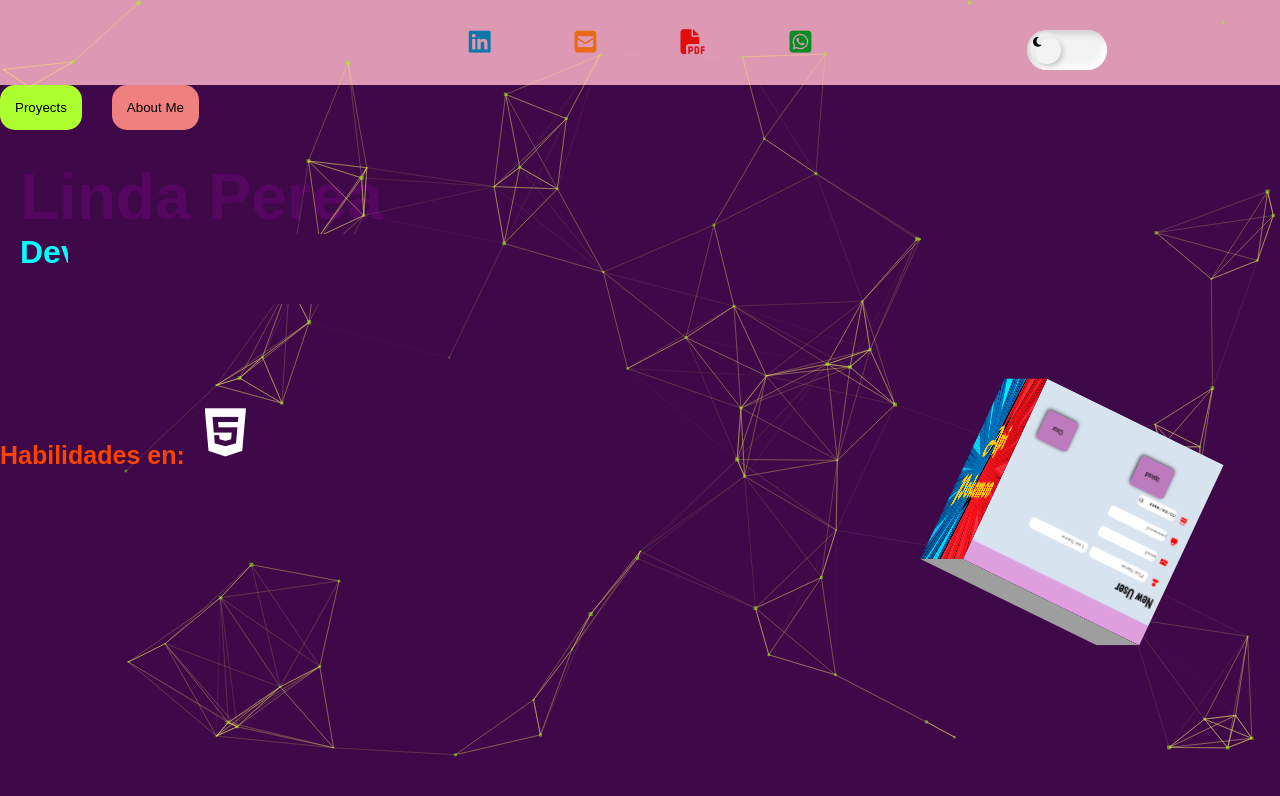
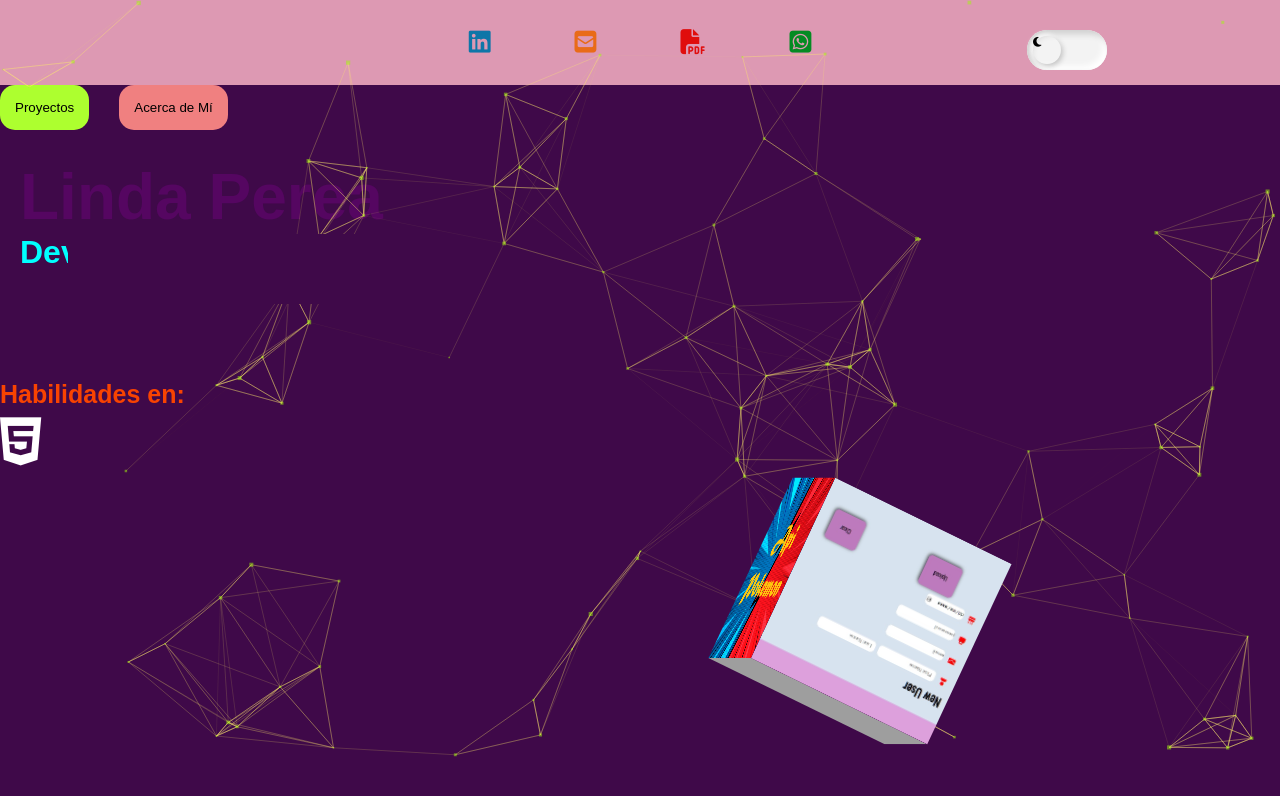
Before and after one commit to LindaPerea/portafolioLperea, a React (Vite) app: page /#/ in a window 1280 px wide. Shown: the top 796 px of the page. Built offline with nearby package versions, Linux system fonts and the light colour scheme; grey boxes are pictures that could not be loaded; a web font is replaced by a local one.

Commit message:
portafolio al 92%

```diff
--- a/src/App.css
+++ b/src/App.css
@@ -101,7 +101,7 @@ to {
   height: 150px;
   width: 100vw;
 
-  display: flex;
+  /* display: flex; */
   justify-content: flex-start;
   align-items: flex-end;
   padding-bottom: 60px;
--- a/src/components/Home.jsx
+++ b/src/components/Home.jsx
@@ -18,10 +18,10 @@ const Home = () => {
                 <div>
                     <div className='buttons' >
                         <Link to={"/proyects"}>
-                            <button className='button1 ' >Proyects</button>
+                            <button className='button1 ' >Proyectos</button>
                         </Link>
                         <Link to={"/about"}>
-                            <button className='button2'>About Me</button>
+                            <button className='button2'>Acerca de Mí</button>
                         </Link>
                     </div>
                 </div>
@@ -41,9 +41,7 @@ const Home = () => {
                             <li className='li react'><i class="fa-brands fa-react react"></i></li>
                         </ul>
                     </div>
-                    <div>
 
-                    </div>
                     <Rotate3D/>
                 </div>
 
```
